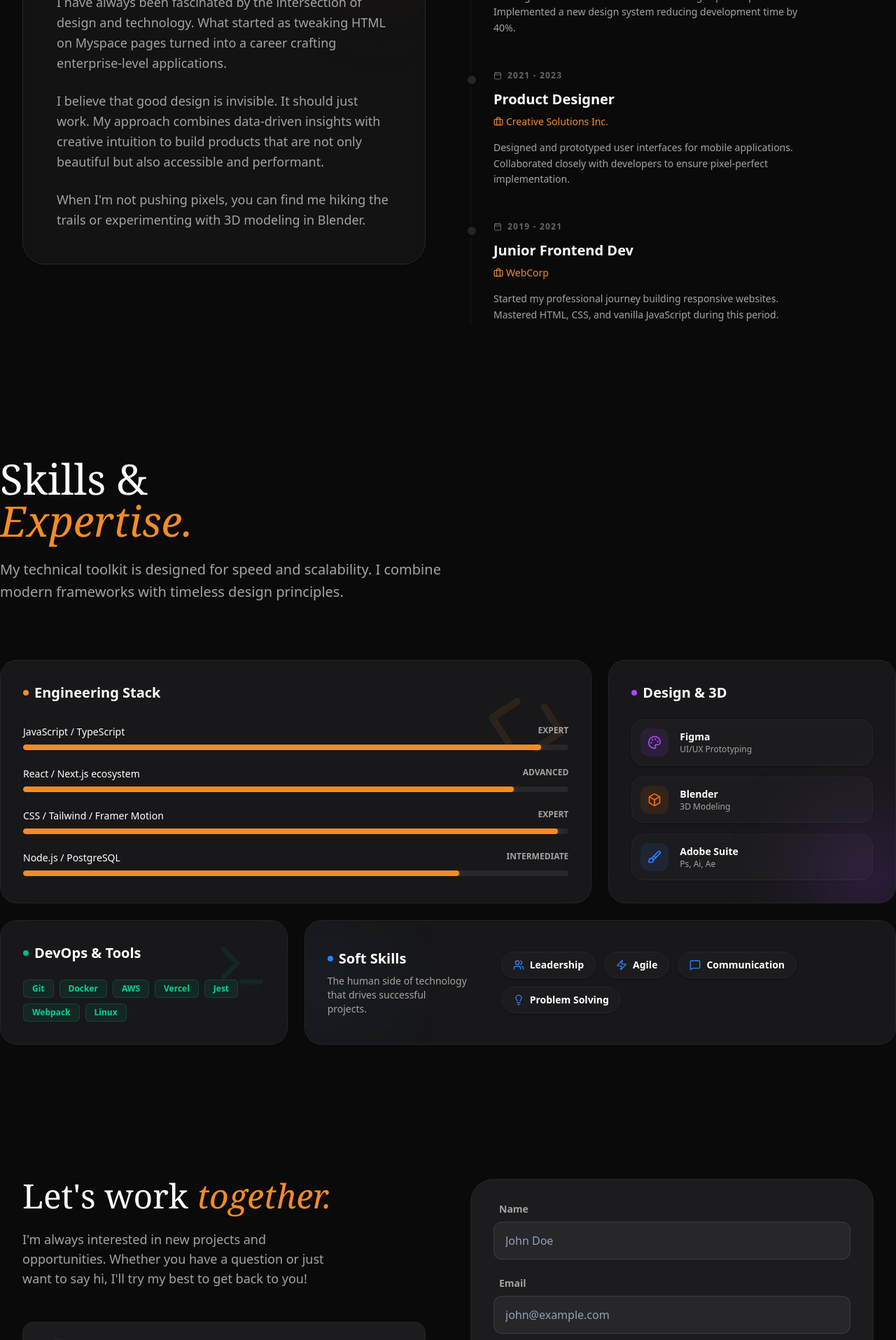
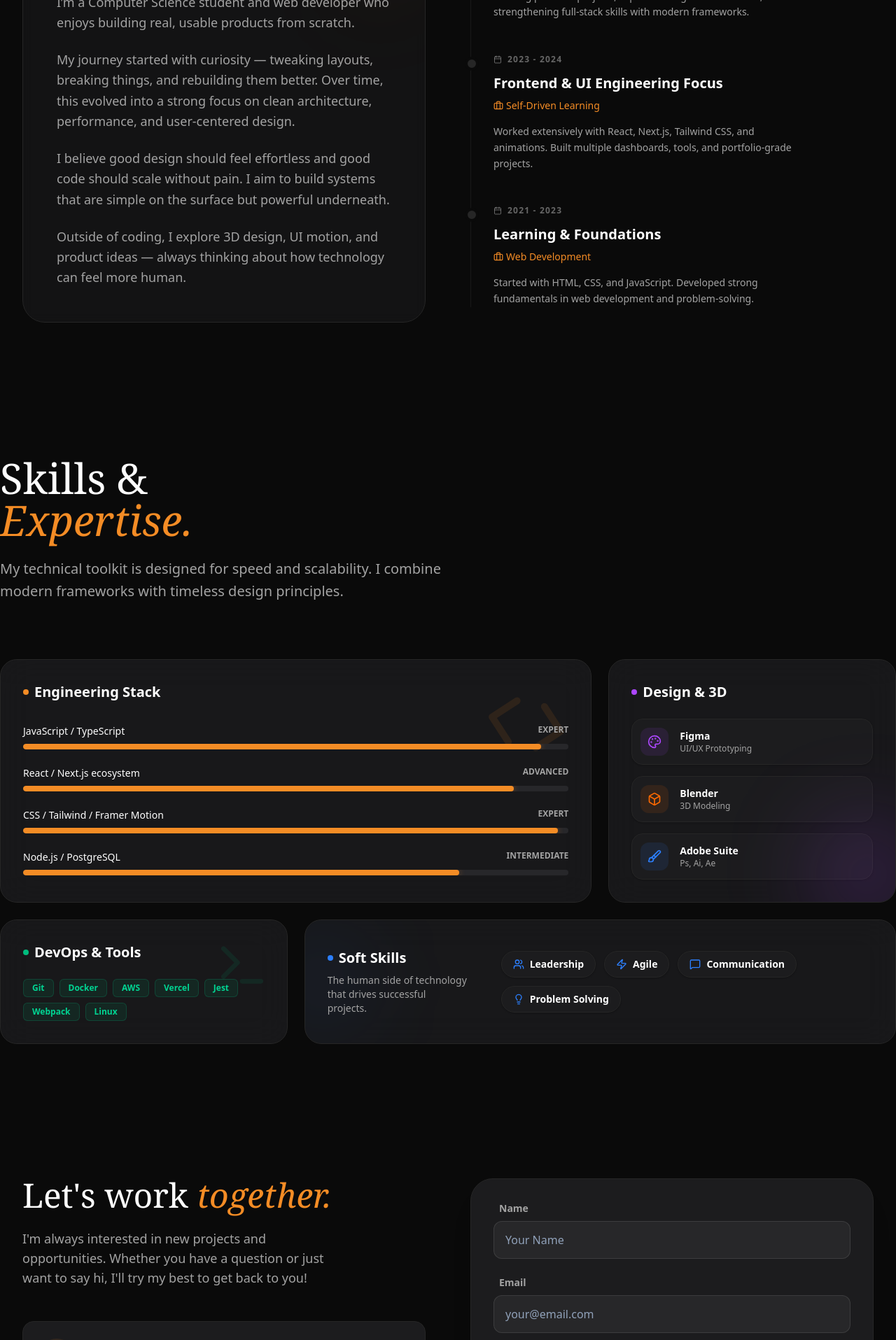
Before and after one commit to Sarvesh2005-code/sarvy, a Next.js app: page / in a window 1280 px wide. Shown: the part 2920-4835 px from the top of the page at 70% size. Built offline with nearby package versions, Linux system fonts and the light colour scheme.

Commit message:
Content Update: About Bio, Timeline & Contact Placeholders

```diff
--- a/src/components/about.tsx
+++ b/src/components/about.tsx
@@ -25,13 +25,16 @@ export function About() {
                         <h3 className="text-2xl font-bold mb-6 text-foreground">The Designer & Developer</h3>
                         <div className="space-y-6 text-muted-foreground leading-relaxed text-lg font-light">
                             <p>
-                                I have always been fascinated by the intersection of design and technology. What started as tweaking HTML on Myspace pages turned into a career crafting enterprise-level applications.
+                                I’m a Computer Science student and web developer who enjoys building real, usable products from scratch.
                             </p>
                             <p>
-                                I believe that good design is invisible. It should just work. My approach combines data-driven insights with creative intuition to build products that are not only beautiful but also accessible and performant.
+                                My journey started with curiosity — tweaking layouts, breaking things, and rebuilding them better. Over time, this evolved into a strong focus on clean architecture, performance, and user-centered design.
                             </p>
                             <p>
-                                When I&apos;m not pushing pixels, you can find me hiking the trails or experimenting with 3D modeling in Blender.
+                                I believe good design should feel effortless and good code should scale without pain. I aim to build systems that are simple on the surface but powerful underneath.
+                            </p>
+                            <p>
+                                Outside of coding, I explore 3D design, UI motion, and product ideas — always thinking about how technology can feel more human.
                             </p>
                         </div>
                     </div>
@@ -40,9 +43,9 @@ export function About() {
                 {/* Right Column - Timeline */}
                 <div className="relative pl-8 border-l border-border/50 space-y-12">
                     {[
-                        { year: "2023 - Present", role: "Senior Product Engineer", company: "TechFlow Systems", desc: "Leading the frontend architecture for the flagship SaaS product. Implemented a new design system reducing development time by 40%." },
-                        { year: "2021 - 2023", role: "Product Designer", company: "Creative Solutions Inc.", desc: "Designed and prototyped user interfaces for mobile applications. Collaborated closely with developers to ensure pixel-perfect implementation." },
-                        { year: "2019 - 2021", role: "Junior Frontend Dev", company: "WebCorp", desc: "Started my professional journey building responsive websites. Mastered HTML, CSS, and vanilla JavaScript during this period." }
+                        { year: "2024 - Present", role: "Independent Developer & Student", company: "Project Work", desc: "Building personal projects, experimenting with SaaS ideas, and strengthening full-stack skills with modern frameworks." },
+                        { year: "2023 - 2024", role: "Frontend & UI Engineering Focus", company: "Self-Driven Learning", desc: "Worked extensively with React, Next.js, Tailwind CSS, and animations. Built multiple dashboards, tools, and portfolio-grade projects." },
+                        { year: "2021 - 2023", role: "Learning & Foundations", company: "Web Development", desc: "Started with HTML, CSS, and JavaScript. Developed strong fundamentals in web development and problem-solving." }
                     ].map((job, index) => (
                         <div key={index} className="relative group">
                             {/* Dot */}
--- a/src/components/contact.tsx
+++ b/src/components/contact.tsx
@@ -111,7 +111,7 @@ export function Contact() {
                                     type="text"
                                     name="name"
                                     id="name"
-                                    placeholder="John Doe"
+                                    placeholder="Your Name"
                                     className="input-apple"
                                 />
                             </div>
@@ -123,7 +123,7 @@ export function Contact() {
                                     type="email"
                                     name="email"
                                     id="email"
-                                    placeholder="john@example.com"
+                                    placeholder="your@email.com"
                                     className="input-apple"
                                 />
                             </div>
@@ -135,7 +135,7 @@ export function Contact() {
                                     name="message"
                                     id="message"
                                     rows={4}
-                                    placeholder="Tell me about your project..."
+                                    placeholder="Tell me about your project or idea..."
                                     className="input-apple resize-none"
                                 />
                             </div>
```
